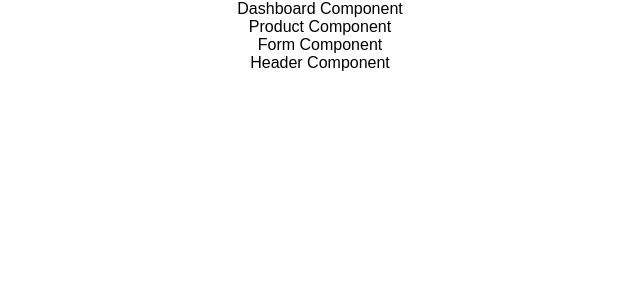
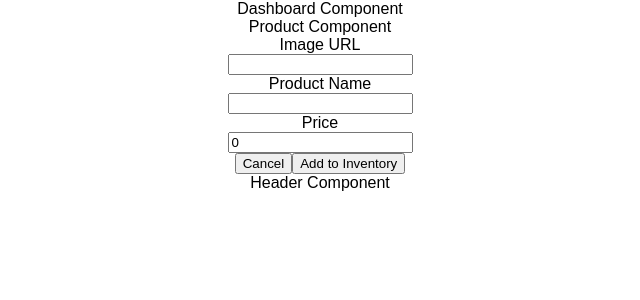
Before and after one commit to hanfamilym1/shelfie, a React (Create React App) app: page / in a window 1280 px wide. Shown: the top 300 px of the page, without its empty margins (320-960 px from the left). Built offline with nearby package versions, Linux system fonts and the light colour scheme.

Commit message:
TS: 11:47 Finished Step 1

```diff
--- a/src/Component/Form/Form.js
+++ b/src/Component/Form/Form.js
@@ -4,12 +4,55 @@ class Form extends Component {
     constructor(props){
         super(props)
         this.state={
+            urlinput: '',
+            productinput: '',
+            price: 0
+        }
+        this.handleUrlInput = this.handleUrlInput.bind(this)
+        this.resetButton = this.resetButton.bind(this)
+    }
 
-        }
+    handleUrlInput(val){
+        this.setState({
+            urlinput: val
+        })
     }
+    handleProductInput(val){
+        this.setState({
+            productinput: val
+        })
+    }
+
+    handlePrice(val){
+        this.setState({
+            price: val
+        })
+    }
+
+    resetButton(){
+        this.setState({
+            urlinput: '',
+            productinput: '',
+            price: 0
+        })
+    }
+
     render(){
+        console.log(this.state.urlinput)
+        console.log(this.state.productinput)
+        console.log(this.state.price)
         return(
-            <div>Form Component</div>
+            <div className='form'>
+                <label htmlFor="">Image URL</label> <br/>
+                <input type="text" value={this.state.urlinput} onChange={(e=>this.handleUrlInput(e.target.value))}/> <br/>
+                <label htmlFor="">Product Name</label> <br/>
+                <input type="text" value={this.state.productinput} onChange={(e=>this.handleProductInput(e.target.value))}/> <br/>
+                <label htmlFor="">Price</label> <br/>
+                <input type="number" value={this.state.price} onChange={(e=>this.handlePrice(e.target.value))}/> <br/>
+                <button onClick={this.resetButton}>Cancel</button>
+                <button>Add to Inventory</button>
+
+            </div>
         )
     }
 }
```
